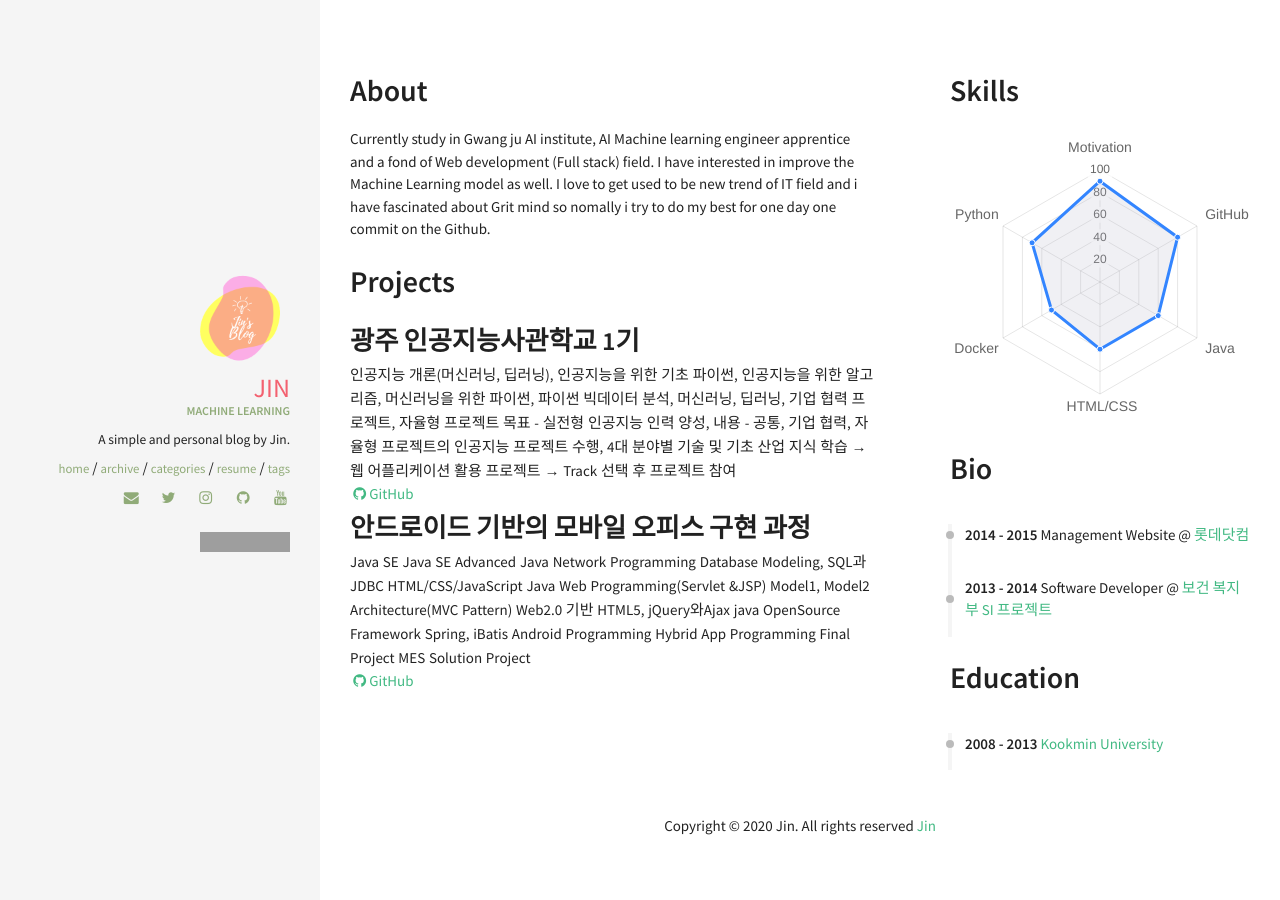
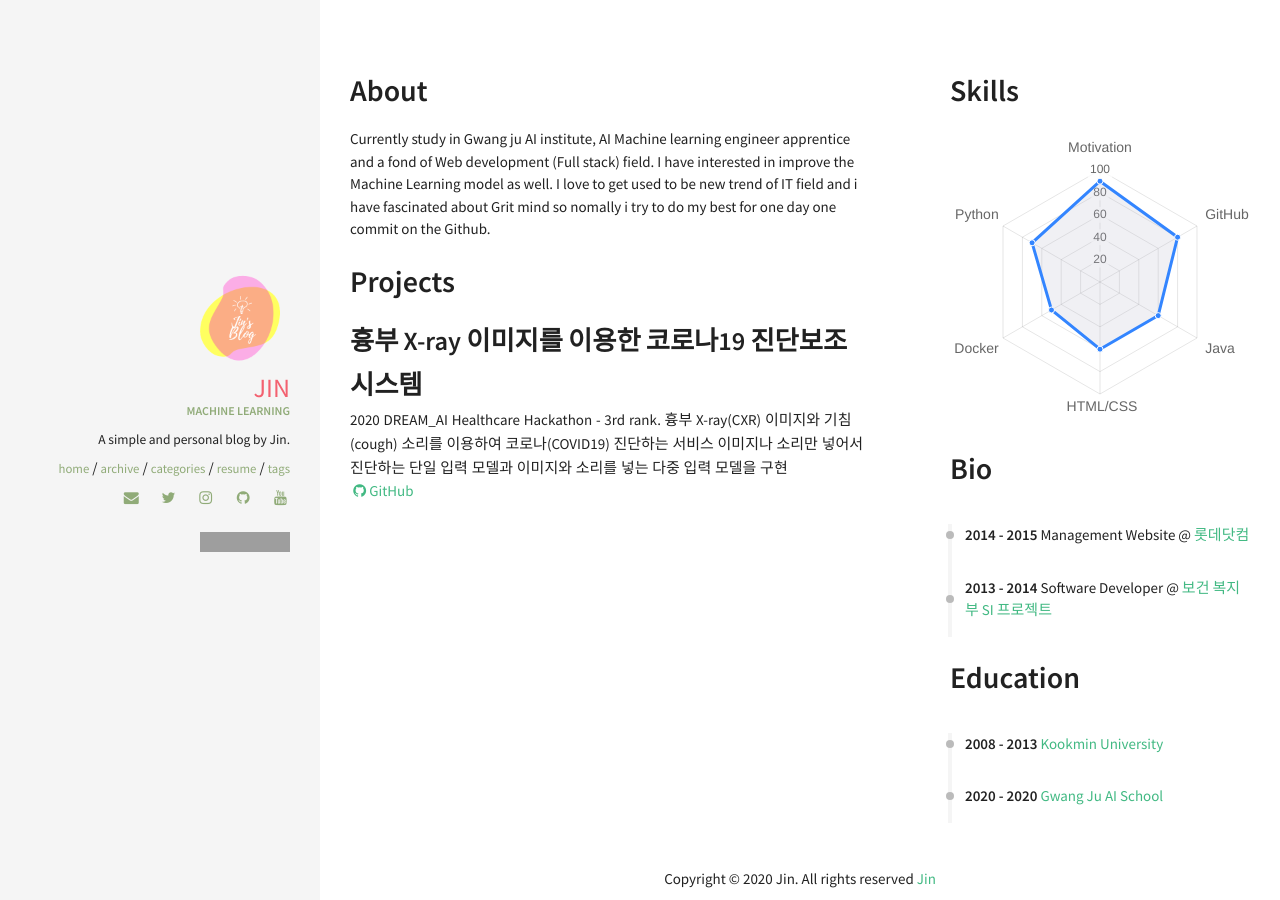
Before and after one commit to kimjinhyuk/kimjinhyuk.github.io, a Jekyll site: the page built from resume.html, in a window 1280 px wide. Built offline with Jekyll 4.4.1, drawn with Linux system fonts in a browser that asks for light colours; nearby versions of some CDN libraries; grey boxes are pictures that could not be loaded.

Commit message:
update profile

```diff
--- a/_data/index/education.yml
+++ b/_data/index/education.yml
@@ -6,3 +6,7 @@
 - name: Kookmin University
   link: http://www.kookmin.ac.kr/
   date: 2008 - 2013
+
+- name: Gwang Ju AI School
+  link: http://http://ai.gitct.kr/
+  date: 2020 - 2020
--- a/_data/index/projects.yml
+++ b/_data/index/projects.yml
@@ -1,22 +1,9 @@
-- name: 광주 인공지능사관학교 1기
-  descr: "인공지능 개론(머신러닝, 딥러닝), 인공지능을 위한 기초 파이썬, 인공지능을 위한 알고리즘, 머신러닝을 위한 파이썬, 파이썬 빅데이터 분석, 머신러닝, 딥러닝, 기업 협력 프로젝트, 자율형 프로젝트 목표 - 실전형 인공지능 인력 양성, 내용 - 공통, 기업 협력, 자율형 프로젝트의 인공지능 프로젝트 수행, 4대 분야별 기술 및 기초 산업 지식 학습 → 웹 어플리케이션 활용 프로젝트 → Track 선택 후 프로젝트 참여 "
-  image: pong.png
-  github: https://github.com/kimjinhyuk/gj-aischool
+# - name: 광주 인공지능사관학교 1기
+#   descr: "인공지능 개론(머신러닝, 딥러닝), 인공지능을 위한 기초 파이썬, 인공지능을 위한 알고리즘, 머신러닝을 위한 파이썬, 파이썬 빅데이터 분석, 머신러닝, 딥러닝, 기업 협력 프로젝트, 자율형 프로젝트 목표 - 실전형 인공지능 인력 양성, 내용 - 공통, 기업 협력, 자율형 프로젝트의 인공지능 프로젝트 수행, 4대 분야별 기술 및 기초 산업 지식 학습 → 웹 어플리케이션 활용 프로젝트 → Track 선택 후 프로젝트 참여 "
+#   image: pong.png
+#   github: https://github.com/kimjinhyuk/gj-aischool
 
-- name: 안드로이드 기반의 모바일 오피스 구현 과정
-  descr: "Java SE
-Java SE Advanced
-Java Network Programming
-Database Modeling, SQL과 JDBC
-HTML/CSS/JavaScript
-Java Web Programming(Servlet &JSP)
-Model1, Model2 Architecture(MVC Pattern)
-Web2.0 기반 HTML5, jQuery와Ajax
-java OpenSource Framework Spring,
-iBatis
-Android Programming
-Hybrid App Programming
-Final Project
-MES Solution Project"
+- name: 흉부 X-ray 이미지를 이용한 코로나19 진단보조 시스템
+  descr: "2020 DREAM_AI Healthcare Hackathon - 3rd rank. 흉부 X-ray(CXR) 이미지와 기침(cough) 소리를 이용하여 코로나(COVID19) 진단하는 서비스 이미지나 소리만 넣어서 진단하는 단일 입력 모델과 이미지와 소리를 넣는 다중 입력 모델을 구현"
   image: pong.png
   github: https://github.com/kimjinhyuk
```
